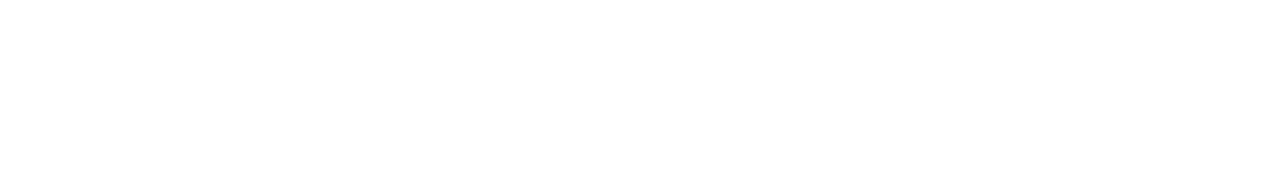
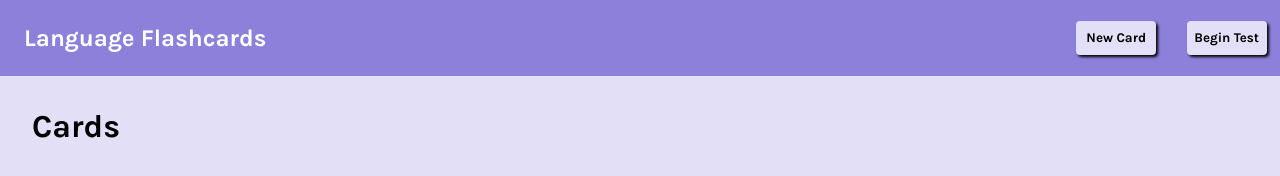
Before and after one commit to KiannaBrandt/language-flashcards, a plain HTML site: page index.html in a window 1280 px wide. Drawn offline with Linux system fonts and the light colour scheme.

Commit message:
Completed user-can-view-app.

```diff
--- a/index.html
+++ b/index.html
@@ -6,8 +6,22 @@
   <title>Flash Cards</title>
   <link rel="stylesheet" href="https://stackpath.bootstrapcdn.com/font-awesome/4.7.0/css/font-awesome.min.css">
   <link rel="stylesheet" href="style.css">
+  <link rel="preconnect" href="https://fonts.gstatic.com">
+  <link href="https://fonts.googleapis.com/css2?family=Karla:wght@400;700&display=swap" rel="stylesheet">
 </head>
 <body>
+  <header>
+    <div class="row">
+      <h2>Language Flashcards</h2>
+      <div class="header-buttons">
+        <button>New Card</button>
+        <button>Begin Test</button>
+        </div>
+    </div>
+  </header>
+  <main>
+    <h1>Cards</h1>
+  </main>
   <script src="data.js"></script>
   <script src="main.js"></script>
 </body>
--- a/style.css
+++ b/style.css
@@ -0,0 +1,37 @@
+body {
+  font-family: 'Karla', sans-serif;
+  background-color: rgb(226, 223, 246);
+  margin: 0;
+}
+
+header {
+  background-color: rgb(140, 128, 219);
+  margin: 0;
+}
+
+.row {
+  display: flex;
+  align-items: center;
+}
+
+h2 {
+  color: white;
+  flex-grow: 2;
+  margin: 1em;
+}
+
+div > button {
+  width: 6em;
+  height: 2.5em;
+  background-color: rgb(226, 223, 246);
+  border: none;
+  border-radius: 0.3em;
+  box-shadow: 2px 2px 3px black;
+  font-family: 'Karla', sans-serif;
+  font-weight: bold;
+  margin: 1em;
+}
+
+h1 {
+  margin: 1em;
+}
```
